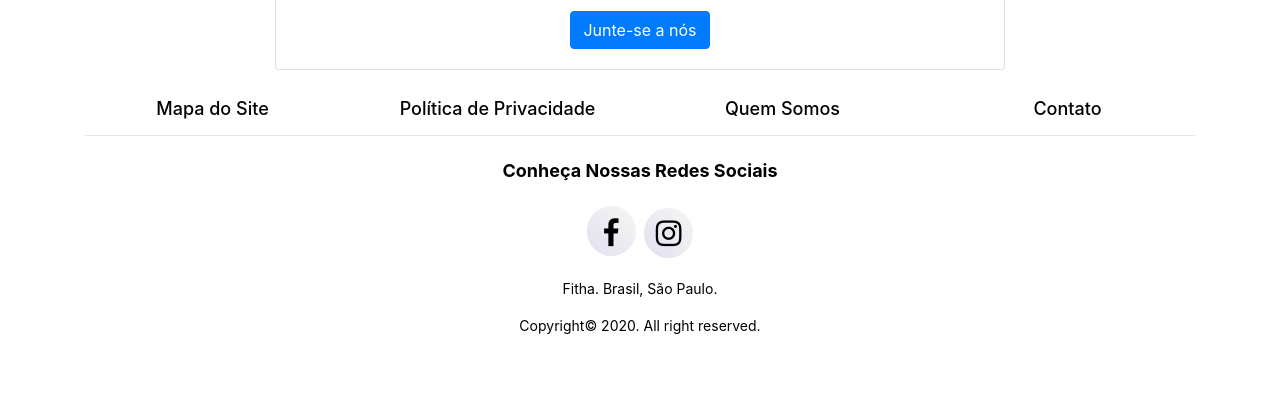
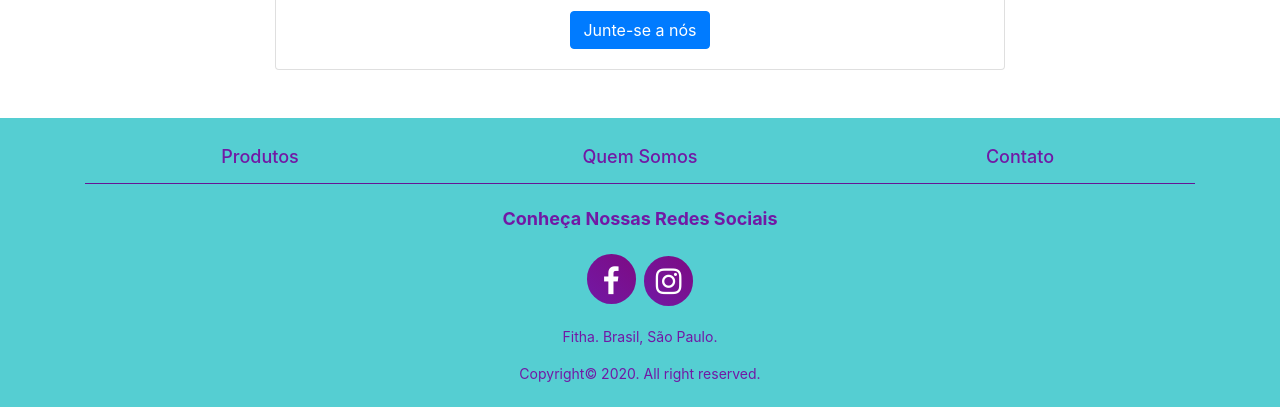
Before and after one commit to GuilhermeCLima/fitha, an Angular app in the folder fitha/: page /home in a window 1280 px wide. Shown: the part 1980-2387 px from the top of the page. Before the commit the page ends 2342 px from the top, so only its background shows below. Built offline with nearby package versions, Linux system fonts and the light colour scheme.

Commit message:
Alteração do footer

```diff
--- a/fitha/src/app/footer/footer.component.css
+++ b/fitha/src/app/footer/footer.component.css
@@ -1,20 +1,20 @@
 /* Footer */
 @import url('https://maxcdn.bootstrapcdn.com/font-awesome/4.7.0/css/font-awesome.min.css');
 *{
-	color: rgb(0, 0, 0)!important;
+	color: #7507a1e8!important;
 	font-size: 18px
 }
 h5{
 	padding-left: 0px;
     margin-bottom: 0px;
-    color:#fff;
+    color:rgb(255, 255, 255);
 }
 h3 {
 	font-size:22px;
-	color:#fff;
+	color:rgb(255, 255, 255);
 }
 a{
-    color: #fff;
+    color: rgb(255, 255, 255);
     text-decoration: none !important;
 }
 ul{
@@ -22,12 +22,12 @@ ul{
 }
 i{
 	font-size:30px;
-	color: black !important;
+	color: rgb(255, 255, 255) !important;
 	margin-top: 10px;
 	width: 40px;
 }
 section {
-	background: rgb(255, 255, 255) !important;
+	background: #09b8beb0 !important; /*#09b8bea9*/
 	padding-bottom: 10px;
 	padding-top: 20px;
 	text-align: center;
@@ -47,10 +47,10 @@ p{
 	content: "";
 	position: absolute;
 	width: 100%;
-	height: 1px;
+	height: 2px;
 	bottom: -5px;
 	left: 0;
-	background-color:black;
+	background-color:#7507a1e8;
 	visibility: hidden;
 	transform: scaleX(0);
 	transition: all 0.3s ease-in-out 0s;
@@ -59,6 +59,10 @@ p{
 #primeiraLinha a:hover:before {
 	visibility: visible;
 	transform: scaleX(1);
+}
+
+hr {
+	background-color: #7507a1e8;
 }
 
 /* Sublinhando primeira linha do footer fim*/
@@ -74,8 +78,8 @@ p{
 }
 /* animação */
 .instagram{
-	background: linear-gradient(45deg,rgb(224,224,240),rgb(244,243,242)49%,#f09433 50%, #e6683c 62.5%, #dc2743 75%, #cc2366 87.5%, #bc1888 100%);
-	background-size:250%;
+	background: linear-gradient(45deg,#7507a1e8,#7c0986fa 49%,#f09433 50%, #e6683c 62.5%, #dc2743 75%, #cc2366 87.5%, #bc1888 100%);       /*224,224,240        244,243,242*/
+	background-size:250%;              /*#059ca1b0,#0ca8adfa*/
 }
 /* passar o mouse */
 .instagram:hover , .facebook:hover, .whatsapp:hover{
@@ -83,7 +87,7 @@ p{
 }
 /* animação */
 .facebook{
-	background: linear-gradient(45deg, rgb(224,224,240),rgb(244,243,242)49%,rgb(25,175,255) 50%, rgba(0, 7, 224, 0.8) 100%);
+	background: linear-gradient(45deg, #7507a1e8,#7c0986fa 49%,rgb(25,175,255) 50%, rgba(0, 7, 224, 0.8) 100%);                               /*0,0,0          43,42,42*/
 	background-size:250%;
 }
 /* passar o mouse */
--- a/fitha/src/app/footer/footer.component.html
+++ b/fitha/src/app/footer/footer.component.html
@@ -1,19 +1,15 @@
-<section>
+<section class="mt-5">
 	<div class="container">
 		<div id="conteudo" class="mt-2">
 			<div id="primeiraLinha" class="row justify-content-center">
-				<div class="col-md-3 col-sm-12">
-					<h5> <a [routerLink]="['/mapa-site']" style="cursor: pointer;">Mapa do Site</a></h5>
+				<div class="col-md-4 col-sm-12">
+					<h5><a [routerLink]="['/produtos']">Produtos</a></h5>
 				</div>
-				<div class="col-md-3 col-sm-12">
-					<h5><a [routerLink]="['/politica']">Política de Privacidade</a></h5>
-
-				</div>
-				<div class="col-md-3 col-sm-12">
+				<div class="col-md-4 col-sm-12">
 					<h5><a [routerLink]="['/quemsomos']">Quem Somos</a></h5>
 					<span class="animate-border3 border-black"></span>
 				</div>
-				<div class="col-md-3 col-sm-12">
+				<div class="col-md-4 col-sm-12">
 					<h5><a [routerLink]="['/contato']">Contato</a></h5>
 					<span class="animate-border4 border-black"></span>
 				</div>
```
